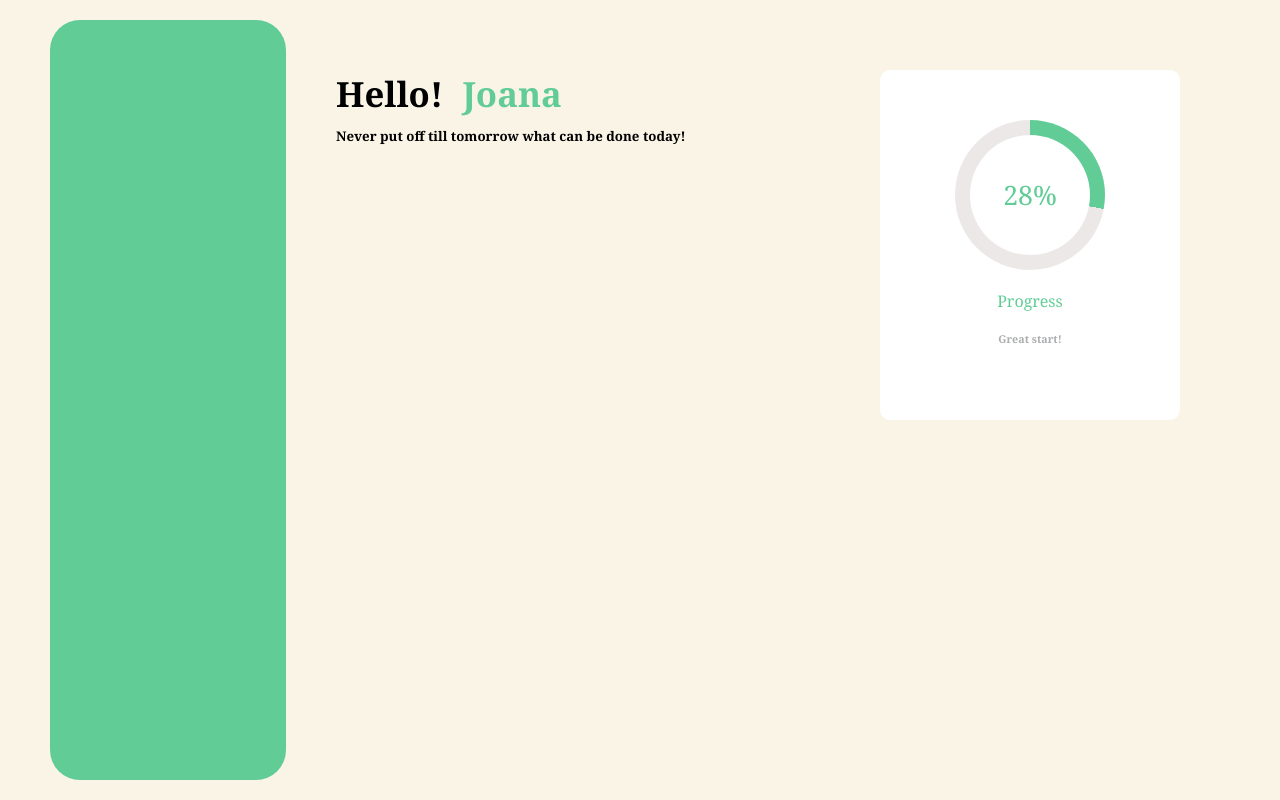
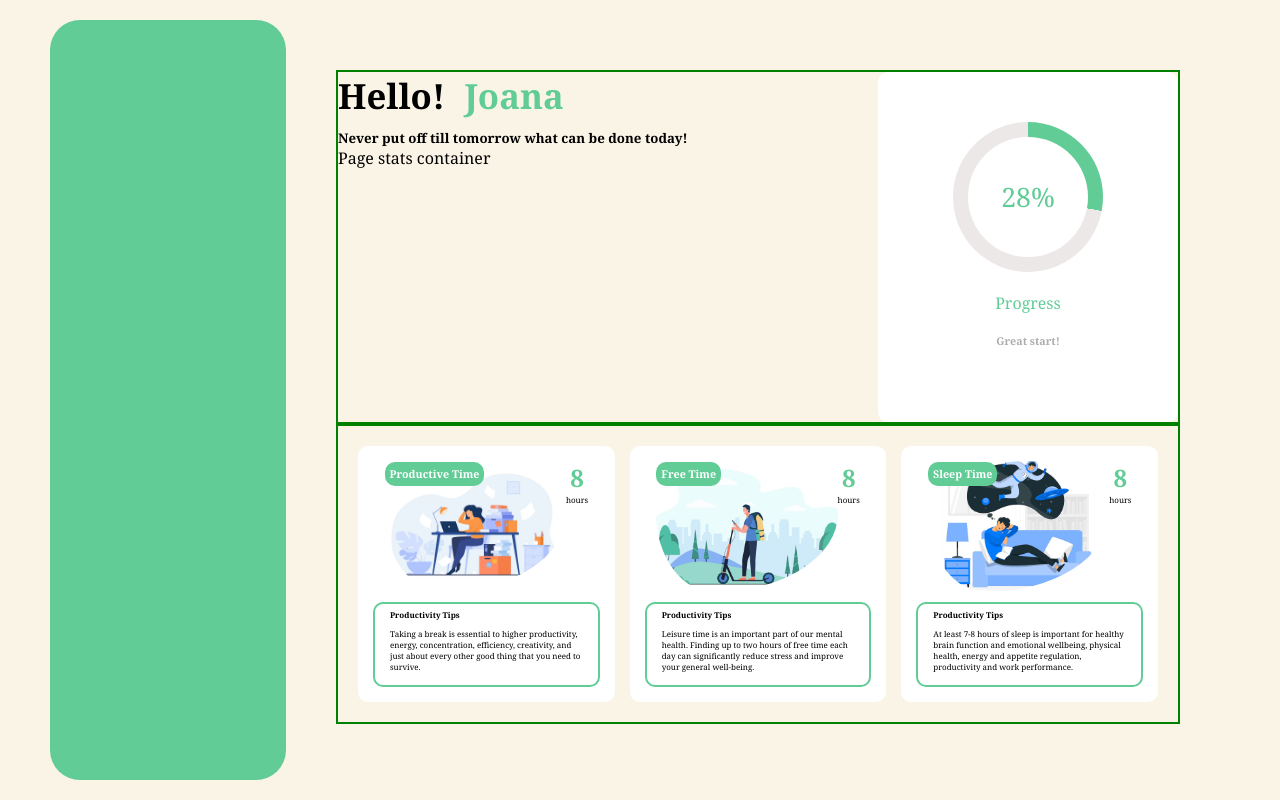
Before and after one commit to JoanaMas/thesis-time-manager, a React (Vite) app: page / in a window 1280 px wide. Both pictures are taken after typing "Sample", "2020-01-15", "5", "5", "5", "5" into the empty fields and a click on the button "Create Your Dashboard!". Shown: the part 100-900 px from the top of the page. Built offline with nearby package versions, Linux system fonts and the light colour scheme.

Commit message:
9: Time stats car component UI created

```diff
--- a/src/components/header/_illustrationSection/illustrationSection.modules.scss
+++ b/src/components/header/_illustrationSection/illustrationSection.modules.scss
@@ -18,9 +18,7 @@
         z-index: 1;
 
         &:hover {
-            box-shadow: 4px 4px 21px -7px rgba(0, 0, 0, 0.71);
-            -webkit-box-shadow: 4px 4px 21px -7px rgba(0, 0, 0, 0.71);
-            -moz-box-shadow: 4px 4px 21px -7px rgba(0, 0, 0, 0.71);
+            @include hover-shadow;
         }
 
         .sub-title-container {
@@ -31,6 +29,7 @@
             h4 {
                 text-align: center;
                 font-weight: 400;
+                padding: 20px 0;
 
             }
 
--- /dev/null
+++ b/src/components/timeStatsCard/TimeStatsCard.tsx
@@ -0,0 +1,42 @@
+import { FC, ReactElement } from 'react';
+// Style
+import './TimeStatsCard.modules.scss';
+
+
+interface TimeStatCardProps {
+  illustrationURL: string;
+  heading: string;
+  hours: number;
+  description: string;
+
+
+
+}
+
+const TimeStatsCard: FC<TimeStatCardProps> = (props): ReactElement => {
+
+  const { illustrationURL, heading, hours, description } = props;
+
+  return (
+    <div className='time-stats-card-container'>
+      <div className="card-illustration-section">
+        <div className='image-container' style={{ backgroundImage: `url(${illustrationURL})` }}>
+            <h6>{heading}</h6>
+        </div>
+
+        <div className='time-stats'>
+            <h1>{hours}</h1>
+            <span>hours</span>
+        </div>
+      </div>
+
+      <div className="card-description-section">
+        <h6>Productivity Tips</h6>
+          <p>{description}</p>
+      </div>
+
+    </div>
+  );
+};
+
+export default TimeStatsCard;
--- /dev/null
+++ b/src/components/timeStatsCard/timeStatsCard.modules.scss
@@ -0,0 +1,79 @@
+@import '../../main.scss';
+
+.time-stats-card-container {
+    width: 100%;
+    height: 100%;
+    background-color: $white;
+    border-radius: 10px;
+    padding: 15px;
+    @include flex-column-center-y;
+    gap: 10px;
+
+    .card-illustration-section {
+        flex: 2;
+        width: inherit;
+        @include flex-row-x;
+
+    }
+
+    .image-container {
+        width: 80%;
+        height: 100%;
+        border-radius: 56% 44% 68% 32% / 40% 40% 60% 60%;
+        background-repeat: no-repeat;
+        background-size: cover;
+        background-position: 50%;
+
+        &:hover {
+            @include hover-shadow;
+        }
+
+        h6 {
+            display: inline;
+            padding: 5px;
+            background-color: $green;
+            color: $white;
+            border-radius: 10px;
+
+
+
+            &:hover {
+                background-color: $white;
+                border: 2px solid $green;
+                color: $green;
+            }
+        }
+    }
+
+
+
+    .time-stats {
+        @include flex-column-center-x;
+
+        h1 {
+            color: $green;
+        }
+
+        span {
+            font-size: 6pt;
+        }
+    }
+
+
+
+    .card-description-section {
+        border: 2px solid $green;
+        border-radius: 10px;
+        flex: 1;
+        padding: 5px 15px;
+
+        * {
+            font-size: 6pt;
+        }
+
+        p::selection {
+            background-color: $green;
+            color: $white;
+        }
+    }
+}
--- a/src/pages/DashboardPage/_dashboarSection/DashboardSection.tsx
+++ b/src/pages/DashboardPage/_dashboarSection/DashboardSection.tsx
@@ -1,6 +1,11 @@
 import { FC, ReactElement } from 'react';
 // Components
 import CircularProgressBar from '../../../components/circularProgressBar/CircularProgressBar';
+import TimeStatsCard from '../../../components/timeStatsCard/TimeStatsCard';
+// Illustrations
+import bussyWorkImage from '../../../assets/busy-work-illustration.jpg';
+import freeTimeImage from '../../../assets/free-time-illustration.jpg';
+import sleepImage from '../../../assets/sleep-illustration.jpg';
 // Style
 import './dashboardSection.modules.scss';
 
@@ -8,11 +13,13 @@ const DashboardSection: FC = (): ReactElement => {
   return (
     <section className='dashboard-section'>
 
-      <div className="dashboard-title">
+      <div className="dashboard-title-progress-container">
 
         <div>
           <h1>Hello! <span>{fakeData.name}</span></h1>
           <h5>Never put off till tomorrow what can be done today!</h5>
+
+          <div className='page-stats-container'>Page stats container</div>
         </div>
 
         <div>
@@ -20,6 +27,32 @@ const DashboardSection: FC = (): ReactElement => {
         </div>
 
       </div>
+
+      <div className='time-stats-container'>
+        <TimeStatsCard
+          illustrationURL={bussyWorkImage}
+          heading={'Productive Time'}
+          hours={8}
+          description={'Taking a break is essential to higher productivity, energy, concentration, efficiency, creativity, and just about every other good thing that you need to survive.'}
+        />
+
+        <TimeStatsCard
+          illustrationURL={freeTimeImage}
+          heading={'Free Time'}
+          hours={8}
+          description={'Leisure time is an important part of our mental health. Finding up to two hours of free time each day can significantly reduce stress and improve your general well-being.'}
+        />
+
+        <TimeStatsCard
+          illustrationURL={sleepImage}
+          heading={'Sleep Time'}
+          hours={8}
+          description={'At least 7-8 hours of sleep is important for healthy brain function and emotional wellbeing, physical health, energy and appetite regulation, productivity and work performance.'}
+        />
+
+      </div>
+
+
 
     </section>
   );
--- a/src/pages/DashboardPage/_dashboarSection/dashboardSection.modules.scss
+++ b/src/pages/DashboardPage/_dashboarSection/dashboardSection.modules.scss
@@ -4,7 +4,9 @@
     width: 80%;
     padding: 50px;
 
-    .dashboard-title {
+    .dashboard-title-progress-container {
+        height: auto;
+        border: 2px solid green;
 
         display: flex;
         justify-content: space-between;
@@ -20,4 +22,17 @@
             padding: 0 10px;
         }
     }
+
+    .time-stats-container {
+        width: 100%;
+        height: 300px;
+        // background-color: $white;
+        border: 2px solid green;
+        @include flex-row;
+        justify-content: space-between;
+        padding: 20px;
+        gap: 15px;
+
+
+    }
 }
--- a/src/scss/abstracts/_mixins.scss
+++ b/src/scss/abstracts/_mixins.scss
@@ -5,11 +5,28 @@
     align-items: center;
 }
 
+@mixin flex-row-x {
+    display: flex;
+    justify-content: center;
+}
+
 @mixin flex-column-center {
     display: flex;
     flex-direction: column;
     justify-content: center;
     align-items: center;
+}
+
+@mixin flex-column-center-x {
+    display: flex;
+    flex-direction: column;
+    align-items: center;
+}
+
+@mixin flex-column-center-y {
+    display: flex;
+    flex-direction: column;
+    justify-content: center;
 }
 
 // Grid mixins
@@ -27,3 +44,11 @@
     background-size: 700px 400px;
     background-repeat: no-repeat;
 }
+
+// Shadow
+
+@mixin hover-shadow {
+    box-shadow: 4px 4px 21px -7px rgba(0, 0, 0, 0.71);
+    -webkit-box-shadow: 4px 4px 21px -7px rgba(0, 0, 0, 0.71);
+    -moz-box-shadow: 4px 4px 21px -7px rgba(0, 0, 0, 0.71);
+}
```
